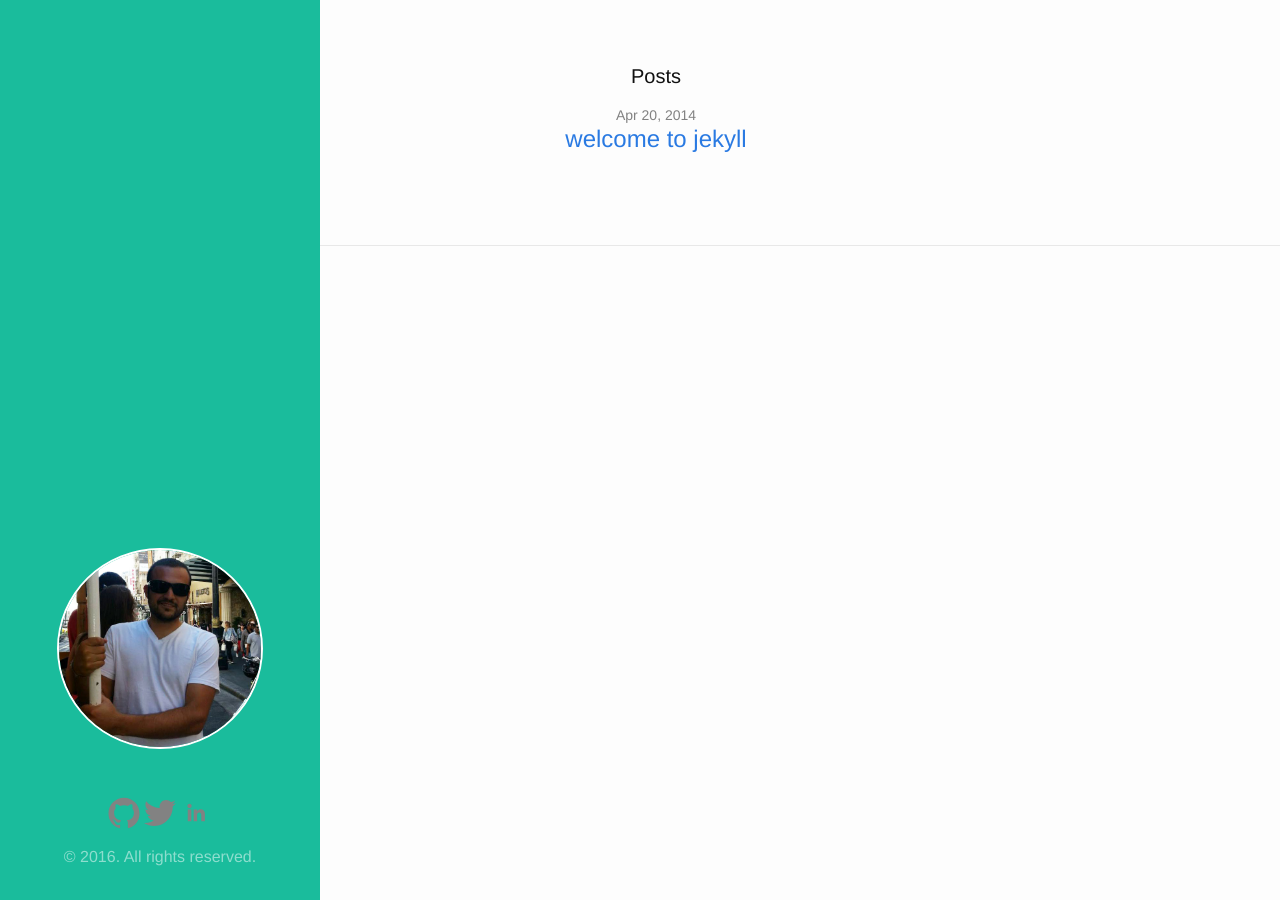
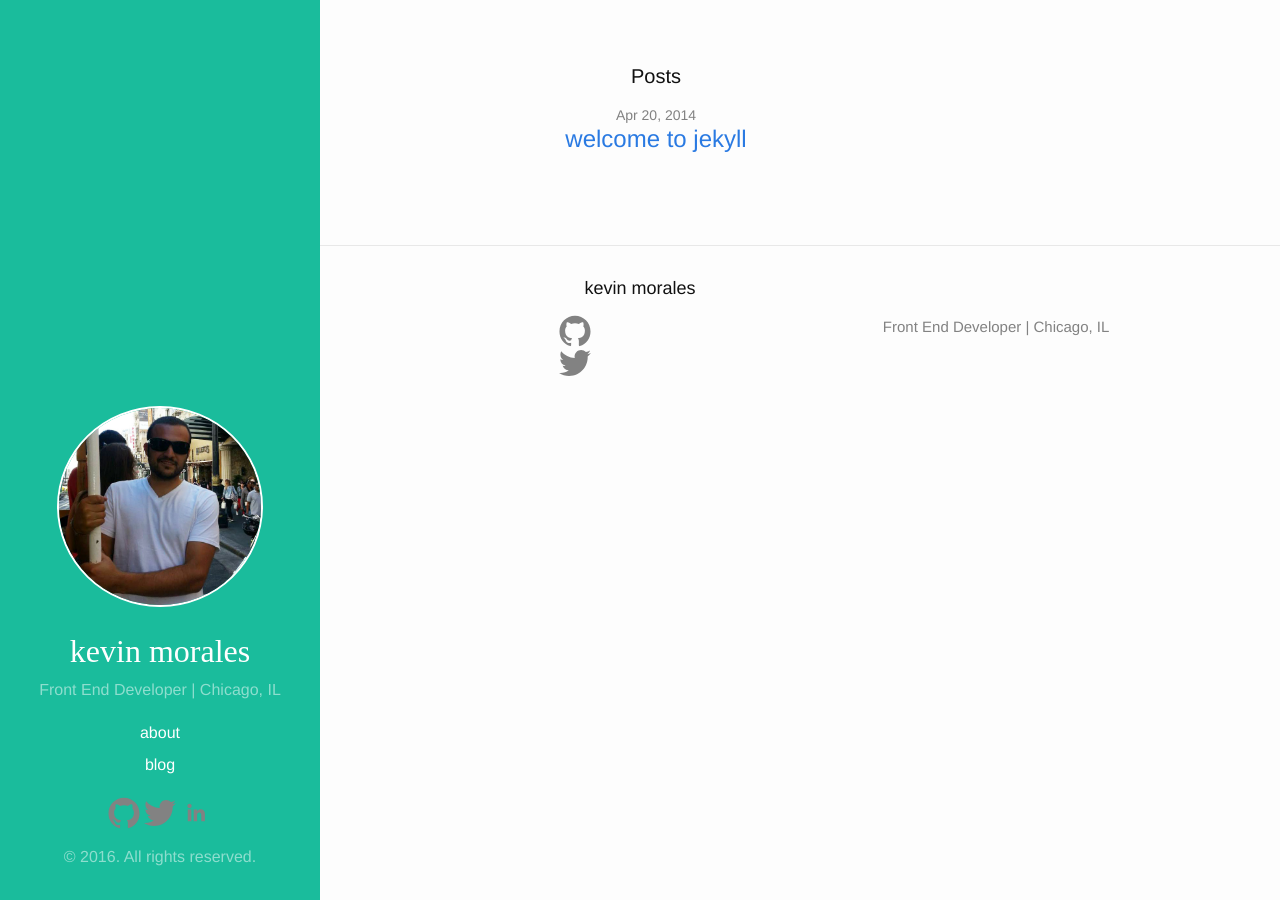
Before and after one commit to kgmorales/kevinmoral.es, a Jekyll site: the page built from index.html, in a window 1280 px wide. Built offline with Jekyll 4.4.1, drawn with Linux system fonts in a browser that asks for light colours; Markdown is read by kramdown in place of the engine named in the settings; the list of posts is cut into pages by our own code; some of the changed lines change nothing that is shown.

Commit message:
new config

```diff
--- a/_config.yml
+++ b/_config.yml
@@ -1,12 +1,4 @@
 
-<<<<<<< HEAD
-# Site settings
-title: Gnarfugh
-email: kmorales076@gmail.com
-description: Front End Developer from Chicago, IL
-#baseurl: "/kevinmoral.es" # the subpath of your site, e.g. /blog
-url: "http://kevinmoral.es" # the base hostname & protocol for your site
-=======
 name: Kevin Morales
 title: kevin morales
 description: Front End Developer | Chicago, IL
@@ -16,7 +8,6 @@
 exclude: ["node_modules", "gulpfile.js", "package.json"]
 redcarpet:
   extensions: ["no_intra_emphasis", "fenced_code_blocks", "autolink", "strikethrough", "superscript"]
->>>>>>> master
 twitter_username: gnarfugh
 github_username:  gnarfugh
 linkedin_username: kgmorales
```
